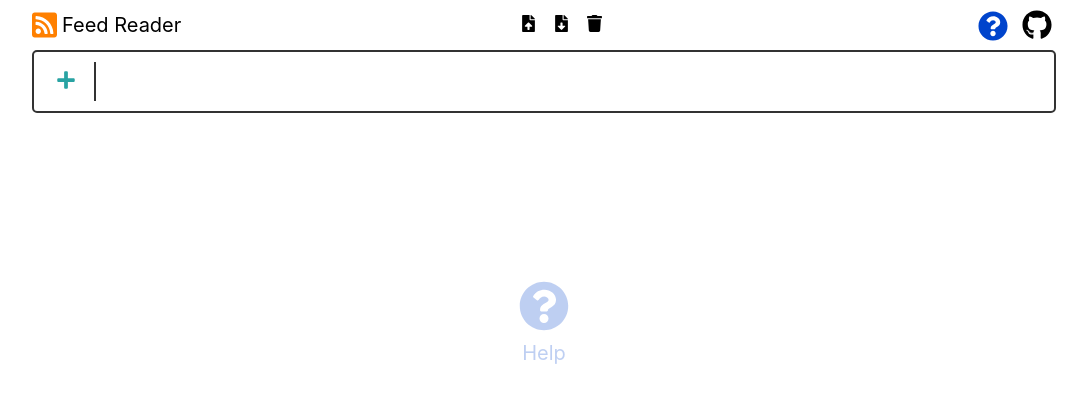
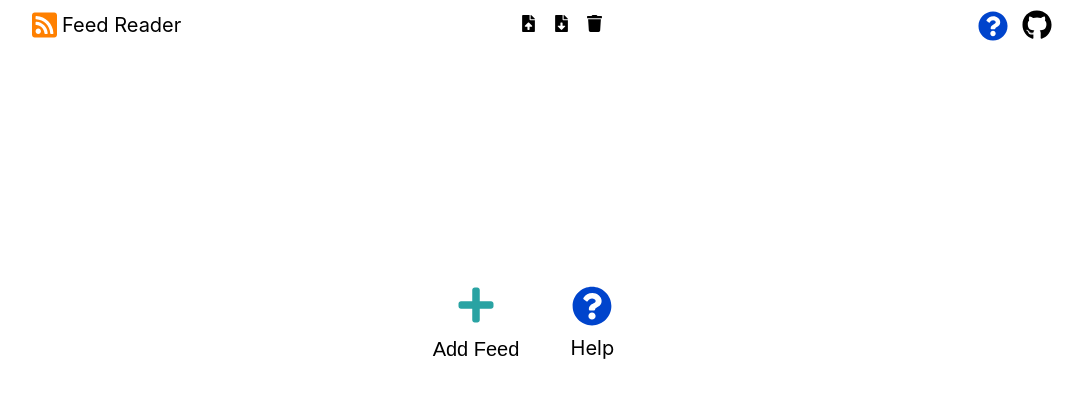
Before and after one commit to m1k3f/RssMedia, a React (Create React App) app in the folder ClientApp/: page / in a window 1280 px wide. Shown: the top 402 px of the page, without its empty margins (96-1183 px from the left). Built offline with nearby package versions, Linux system fonts and the light colour scheme.

Commit message:
FeedLinkAdd updates

```diff
--- a/ClientApp/src/components/Content.js
+++ b/ClientApp/src/components/Content.js
@@ -1,9 +1,13 @@
 import React, { Component } from 'react';
+import { FaPlus } from 'react-icons/fa';
 
 import FeedContext from './context/FeedContext';
 import { FeedBar } from './FeedBar/FeedBar';
 import { FeedArticles } from './FeedArticles/FeedArticles';
 import { HelpInfoMain } from './HelpInfoMain';
+import { FeedLinkAddMain } from './FeedLinkAddMain';
+import { FeedLinkAdd } from './FeedBar/FeedLinkAdd';
+
 import styles from './Content.module.css';
 
 export class Content extends Component {
@@ -11,12 +15,25 @@ export class Content extends Component {
     static contextType = FeedContext;
 
     renderItem = () => {
-        const { selectedFeed, selectedFeedLoading } = this.context;
+        const { feedLinksSettings, selectedFeed, selectedFeedLoading } = this.context;
         let content = null;
 
         if (selectedFeed === null && !selectedFeedLoading) {
+            let iconStyle = {
+                color: '#29a3a3',
+                width: '40px',
+                height: '40px'
+            };
+
             content = (
-                <HelpInfoMain />
+                <div className={styles.divMainContentButtons}>
+                    {/* <FeedLinkAddMain /> */}
+                    <FeedLinkAdd iconStyle={iconStyle}>
+                        <FaPlus style={iconStyle} />
+                        <p className={styles.divMainContentButtonText}>Add Feed</p>
+                    </FeedLinkAdd>
+                    <HelpInfoMain />
+                </div>
             );
         }
         else {
--- a/ClientApp/src/components/Content.module.css
+++ b/ClientApp/src/components/Content.module.css
@@ -1,11 +1,3 @@
-.top {
-    /* background-color: #fbfbfb; */
-}
-
-.top * {
-    /* background-color: #fbfbfb; */
-}
-
 .readerApp {
     margin: auto;
     width: 80vw;
@@ -15,7 +7,7 @@
     font-size: 13px;
 }
 
-.divHelpInfoMain {
+.divMainContentButtons {
     margin-top: 10px;
     display: flex;
     justify-content: center;
@@ -23,25 +15,24 @@
     height: 50vh;
 }
 
-.divHelpInfoButton {
+.divMainContentButton {
     display: flex;
     flex-direction: column;
     justify-content: center;
     align-items: center;
     cursor: pointer;
-    padding-top: 35px;
-    padding-bottom: 35px;
-    padding-left: 35px;
-    padding-right: 35px;
-    color: #0044cc;
-    opacity: .25;
+    padding: 10px;
+    margin-right: 20px;
+    /* opacity: .25; */
+    width: 110px;
+    height: 110px;
 }
 
-.divHelpInfoButton:hover {
+/* .divMainContentButton:hover {
     opacity: 1;
-}
+} */
 
-.divHelpInfoButtonText {
+.divMainContentButtonText {
     font-size: 20px;
     margin-bottom: 0;
     margin-top: 10px;
--- a/ClientApp/src/components/FeedBar/FeedBar.js
+++ b/ClientApp/src/components/FeedBar/FeedBar.js
@@ -1,4 +1,5 @@
 import React, { Component } from 'react';
+import { FaPlus } from 'react-icons/fa';
 
 import FeedContext from '../context/FeedContext';
 import { FeedLinkAdd } from './FeedLinkAdd';
@@ -30,9 +31,32 @@ export class FeedBar extends Component {
     }
 
     render() {
+        const { feedLinksSettings } = this.context;
+        let divStyle = null;
+        if (feedLinksSettings.feedLinks.length > 0) {
+            divStyle = {
+                visibility: 'visible'
+            };
+        }
+        else {
+            divStyle = {
+                visibility: 'hidden'
+            };
+        }
+
+        let iconStyle = {
+            color: '#29a3a3',
+            width: '20px',
+            height: '20px'
+        };
+
         return (
-            <div className={styles.divFeedBar}>
-                <FeedLinkAdd />
+            <div className={styles.divFeedBar} style={divStyle}>
+                <div style={{borderRight: '2px solid #333333'}}>
+                    <FeedLinkAdd iconStyle={iconStyle}>
+                        <FaPlus style={iconStyle} />
+                    </FeedLinkAdd>
+                </div>
                 {this.renderFeedLinkButtons()}
             </div>
         );
--- a/ClientApp/src/components/FeedBar/FeedBar.module.css
+++ b/ClientApp/src/components/FeedBar/FeedBar.module.css
@@ -19,7 +19,7 @@
     align-items: flex-start;
     padding-left: 4px;
     padding-right: 10px;
-    border-right: 2px solid #333333;
+    /* border-right: 2px solid #333333; */
 }
 
 .divAddLink {
--- a/ClientApp/src/components/FeedBar/FeedLinkAdd.js
+++ b/ClientApp/src/components/FeedBar/FeedLinkAdd.js
@@ -146,23 +146,23 @@ export class FeedLinkAdd extends Component {
 
     renderAddItem = () => {
         let content = null;
-        let iconStyle = {
-            color: '#29a3a3',
-            // padding: '10px',
-            width: '20px',
-            height: '20px'
-        };
+        // let iconStyle = {
+        //     color: '#29a3a3',
+        //     width: '20px',
+        //     height: '20px'
+        // };
 
         if (this.state.isLoading) {
             content = (
-                <FaSpinner style={iconStyle} className="spin" />
+                <FaSpinner style={this.props.iconStyle} className="spin" />
             );
         }
         else {
             content = (
                 <button className={`${styles.divAddLink} ${styles.iconButton}`}
                         onClick={this.handleAddButton} title="Add Feed">
-                    <FaPlus style={iconStyle} />
+                    {/* <FaPlus style={iconStyle} /> */}
+                    {this.props.children}
                 </button>
             );
         }
--- a/ClientApp/src/components/HelpInfoMain.js
+++ b/ClientApp/src/components/HelpInfoMain.js
@@ -31,22 +31,24 @@ export class HelpInfoMain extends Component {
         }
 
         return (content);
-      }
+    }
 
     render() {
         let iconStyle = {
-            width: '50px',
-            height: '50px'
+            color: '#0044cc',
+            width: '40px',
+            height: '40px'
         };
 
         return (
-            <div className={styles.divHelpInfoMain}>
-                <div className={styles.divHelpInfoButton} onClick={this.handleButtonClick}>
+            <React.Fragment>
+                <div className={styles.divMainContentButton}
+                        onClick={this.handleButtonClick}>
                     <FaQuestionCircle style={iconStyle} />
-                    <p className={styles.divHelpInfoButtonText}>Help</p>
+                    <p className={styles.divMainContentButtonText}>Help</p>
                 </div>
                 {this.renderHelpModal()}
-            </div>
+            </React.Fragment>
         );
     }
 }
```
